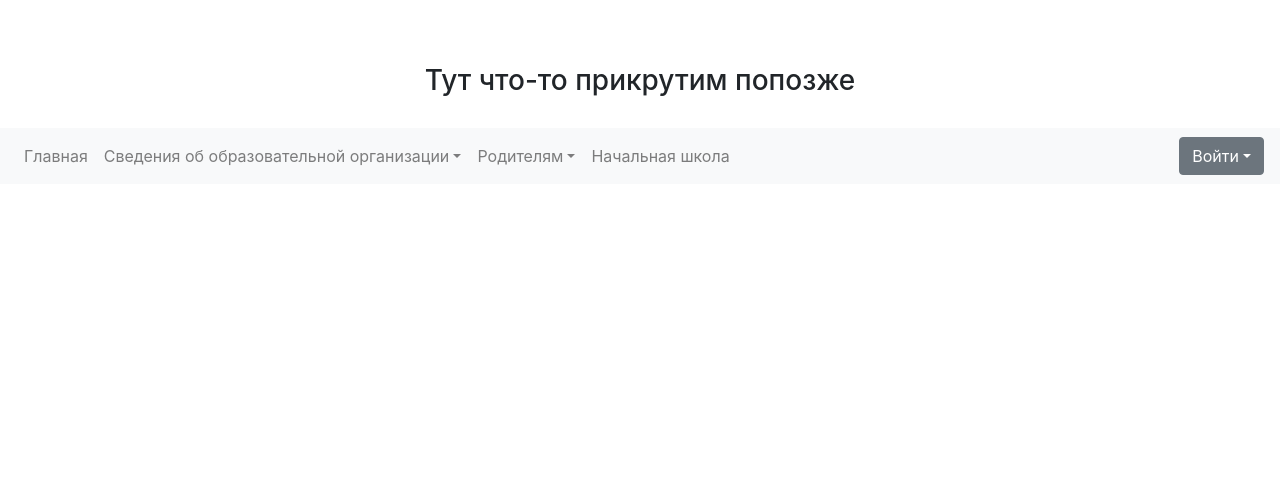
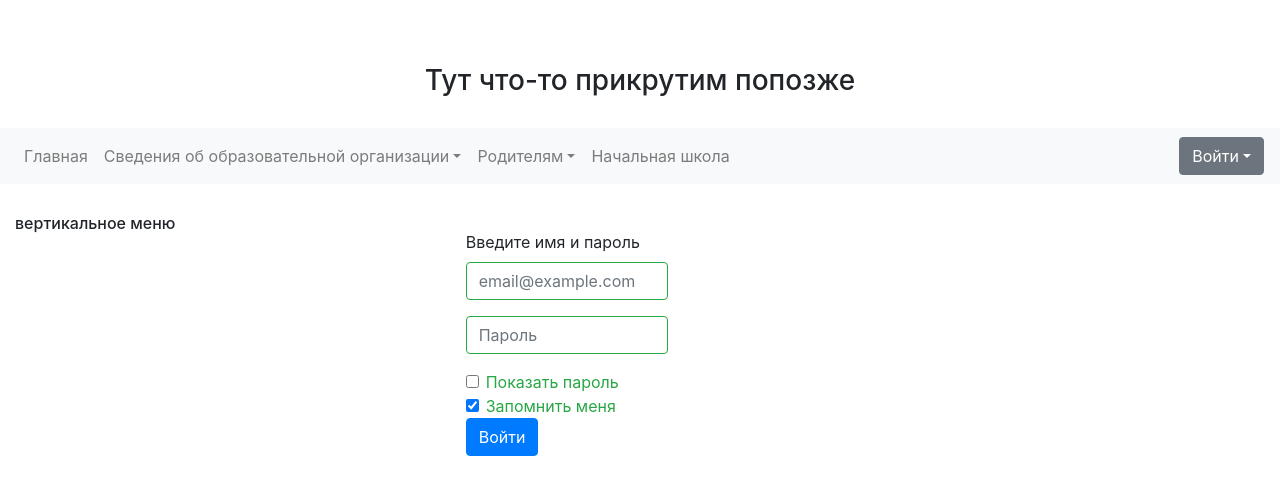
Before and after one commit to Azz0k/schoolsite-frontend, a React (Create React App) app: page /admin in a window 1280 px wide. Shown: the top 494 px of the page. Built offline with nearby package versions, Linux system fonts and the light colour scheme.

Commit message:
drop-down

```diff
--- a/src/components/app/app.js
+++ b/src/components/app/app.js
@@ -8,8 +8,8 @@ const App = () => {
     return (
         <React.Fragment>
             <Header />
+            <NavBar />
             <Switch>
-                <NavBar />
                 <Route path='/admin' component={Admin} exact />
                 <Route path='/' component={Container} exact />
                 <Route component={Error404} />
--- a/src/components/navbar/drop-down-auth-menu-items.js
+++ b/src/components/navbar/drop-down-auth-menu-items.js
@@ -1,6 +1,6 @@
 import React from 'react';
 
-class DropdownFormInput extends React.PureComponent {
+class DropDownFormInput extends React.PureComponent {
     render() {
         const {
             type,
@@ -28,56 +28,31 @@ class DropdownFormInput extends React.PureComponent {
     }
 }
 
-class DropDownPasswordCheck extends React.PureComponent {
-    handleClick = () => {
-        this.props.showPasswordClick();
-    };
-
+class DropDownFormCheck extends React.PureComponent {
     render() {
-        const { showpassword } = this.props;
+        const {
+            handleChecked = () => {},
+            isChecked = false,
+            textLabel = '',
+            value = '',
+            name,
+        } = this.props;
         return (
             <div className='form-check'>
                 <input
                     type='checkbox'
                     className='form-check-input'
-                    id='dropdownCheck'
-                    onClick={this.handleClick}
+                    id={name}
+                    onChange={handleChecked}
+                    value={value}
+                    checked={isChecked}
                 ></input>
-                <label className='form-check-label' htmlFor='dropdownCheck'>
-                    {showpassword}
+                <label className='form-check-label' htmlFor={name}>
+                    {textLabel}
                 </label>
             </div>
         );
     }
 }
 
-class DropDownRememberCheck extends React.PureComponent {
-    render() {
-        const {
-            handleRememberChecked,
-            isRememberChecked,
-            remember,
-        } = this.props;
-        return (
-            <div className='form-check'>
-                <input
-                    type='checkbox'
-                    className='form-check-input'
-                    id='rememberCheck'
-                    onChange={handleRememberChecked}
-                    value=''
-                    checked={isRememberChecked}
-                ></input>
-                <label className='form-check-label' htmlFor='rememberCheck'>
-                    {remember}
-                </label>
-            </div>
-        );
-    }
-}
-
-export {
-    DropDownRememberCheck,
-    DropDownPasswordCheck,
-    DropdownFormInput,
-};
+export { DropDownFormCheck, DropDownFormInput };
--- a/src/components/navbar/drop-down-auth-menu.js
+++ b/src/components/navbar/drop-down-auth-menu.js
@@ -2,9 +2,8 @@ import React from 'react';
 import { connect } from 'react-redux';
 import { handleRememberChecked, handleChangeLoginForm } from '../../actions';
 import {
-    DropDownPasswordCheck,
-    DropDownRememberCheck,
-    DropdownFormInput,
+    DropDownFormInput,
+    DropDownFormCheck,
 } from './drop-down-auth-menu-items';
 
 class DropDownAuthMenu extends React.PureComponent {
@@ -32,9 +31,14 @@ class DropDownAuthMenu extends React.PureComponent {
     };
 
     renderNonAuthorized() {
-        const { loginMenu, loginForm } = this.props;
+        const {
+            loginMenu,
+            loginForm,
+            handleRememberChecked,
+            className = 'dropdown-menu dropdown-menu-right',
+        } = this.props;
         return (
-            <div className='dropdown-menu dropdown-menu-right'>
+            <div className={className}>
                 <form
                     className='px-4 py-3 needs-validation was-validated'
                     action=''
@@ -42,7 +46,7 @@ class DropDownAuthMenu extends React.PureComponent {
                     noValidate={true}
                     onSubmit={this.handleSubmit}
                 >
-                    <DropdownFormInput
+                    <DropDownFormInput
                         type='email'
                         textLabel={loginMenu.email}
                         name='username'
@@ -50,21 +54,24 @@ class DropDownAuthMenu extends React.PureComponent {
                         placeholder='email@example.com'
                         validation={loginForm.usernameValidation}
                     />
-                    <DropdownFormInput
+                    <DropDownFormInput
                         type={this.state.showPassword ? 'text' : 'password'}
                         name='password'
                         handlerChange={this.handleChangeFields}
                         placeholder={loginMenu.password}
                         validation={loginForm.passwordValidation}
                     />
-                    <DropDownPasswordCheck
-                        showPasswordClick={this.showPasswordClick}
-                        showpassword={loginMenu.showpassword}
+                    <DropDownFormCheck
+                        handleChecked={this.showPasswordClick}
+                        textLabel={loginMenu.showpassword}
+                        isChecked={this.state.showPassword}
+                        name='ShowPassword'
                     />
-                    <DropDownRememberCheck
-                        handleRememberChecked={this.props.handleRememberChecked}
-                        remember={loginMenu.remember}
-                        isRememberChecked={loginForm.isRememberChecked}
+                    <DropDownFormCheck
+                        handleChecked={handleRememberChecked}
+                        textLabel={loginMenu.remember}
+                        isChecked={loginForm.isRememberChecked}
+                        name='RememberPassword'
                     />
                     <button
                         type='submit'
@@ -78,6 +85,7 @@ class DropDownAuthMenu extends React.PureComponent {
         );
     }
     renderAuthorized() {
+        const { className = 'dropdown-menu dropdown-menu-right' } = this.props;
         let buttons = this.props.adminMenu.map(data => (
             <button
                 className='dropdown-item'
@@ -90,7 +98,7 @@ class DropDownAuthMenu extends React.PureComponent {
             </button>
         ));
         return (
-            <div className='dropdown-menu dropdown-menu-right'>{buttons}</div>
+            <div className={className}>{buttons}</div>
         );
     }
     render() {
--- /dev/null
+++ b/src/components/navbar/index.js
@@ -0,0 +1,4 @@
+import DropDownAuthMenu from './drop-down-auth-menu.js';
+import NavBar from './navbar.js';
+export default NavBar;
+export { DropDownAuthMenu };
--- /dev/null
+++ b/src/components/pages/admin.css
@@ -0,0 +1,3 @@
+.admin{
+    width: 250px;
+}
--- a/src/components/pages/admin.js
+++ b/src/components/pages/admin.js
@@ -1,6 +1,19 @@
 import React from 'react';
+import { DropDownAuthMenu } from '../../components/navbar/';
+import './admin.css';
 
 const Admin = () => {
-    return <div>Admin page</div>;
+    return (
+        <div className='container-fluid'>
+            <div className='row'>
+                <div className='col-sm-4'>
+                    <h6>вертикальное меню</h6>
+                </div>
+                <div className='col-sm-8'>
+                    <DropDownAuthMenu className='admin' />
+                </div>
+            </div>
+        </div>
+    );
 };
 export default Admin;
--- a/src/components/pages/container.js
+++ b/src/components/pages/container.js
@@ -1,5 +1,6 @@
 import React from 'react';
 import './container.css';
+import Spinner from '../spinner';
 
 const Container = () => {
     return (
@@ -9,7 +10,7 @@ const Container = () => {
                     <h6>вертикальное меню</h6>
                 </div>
                 <div className='col-sm-8'>
-                    <h6>материалы</h6>
+                    <Spinner />
                 </div>
             </div>
         </div>
--- /dev/null
+++ b/src/components/spinner/spinner.css
@@ -0,0 +1,24 @@
+.lds-dual-ring {
+    display: inline-block;
+    width: 64px;
+    height: 64px;
+}
+.lds-dual-ring:after {
+    content: " ";
+    display: block;
+    width: 46px;
+    height: 46px;
+    margin: 1px;
+    border-radius: 50%;
+    border: 5px solid #fff;
+    border-color: #fff transparent #fff transparent;
+    animation: lds-dual-ring 1.2s linear infinite;
+}
+@keyframes lds-dual-ring {
+    0% {
+        transform: rotate(0deg);
+    }
+    100% {
+        transform: rotate(360deg);
+    }
+}
--- a/src/components/spinner/spinner.js
+++ b/src/components/spinner/spinner.js
@@ -1,7 +1,7 @@
 import React from 'react';
-
+import './spinner.css';
 const Spinner = () => {
-    return <div>Loading...</div>;
+    return <div className='lds-dual-ring'></div>;
 };
 
-export default React.memo(Spinner);
+export default Spinner;
--- a/src/reducers/login-menu.js
+++ b/src/reducers/login-menu.js
@@ -4,6 +4,7 @@ const loginMenu = {
     remember: 'Запомнить меня',
     showpassword: 'Показать пароль',
     signin: 'Войти',
+    signInHref: '/admin',
 };
 
 export default loginMenu;
--- a/src/services/schoolsite-service.js
+++ b/src/services/schoolsite-service.js
@@ -1,5 +1,6 @@
+import testMainMenu from '../reducers/test-main-menu';
 export default class SchoolSiteService {
-    getTestArray(){
-        return [];
+    async getNavBar() {
+        return testMainMenu;
     }
 }
```
Also changed, not shown: src/components/navbar/navbar.js (+28 -9 lines), 1 other file (tests, documents, lock files or other folders).
